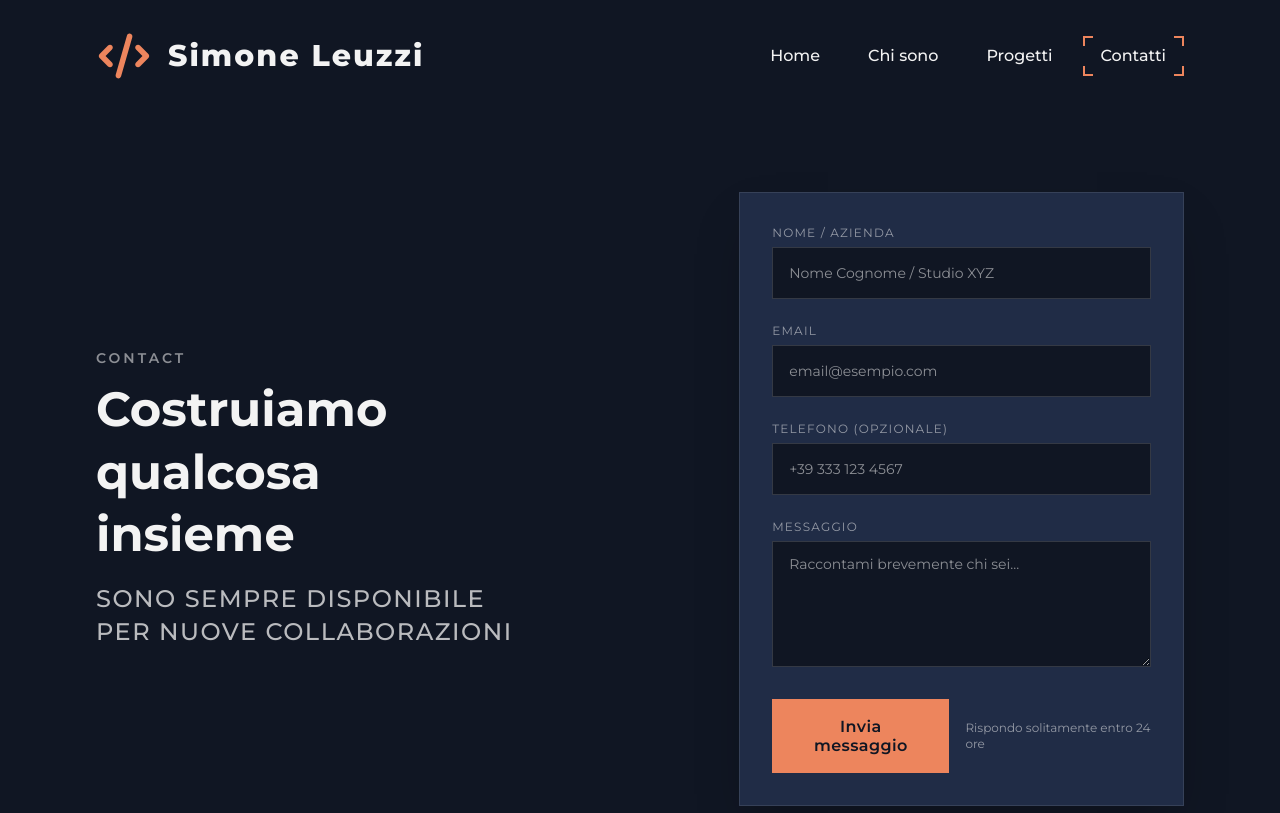
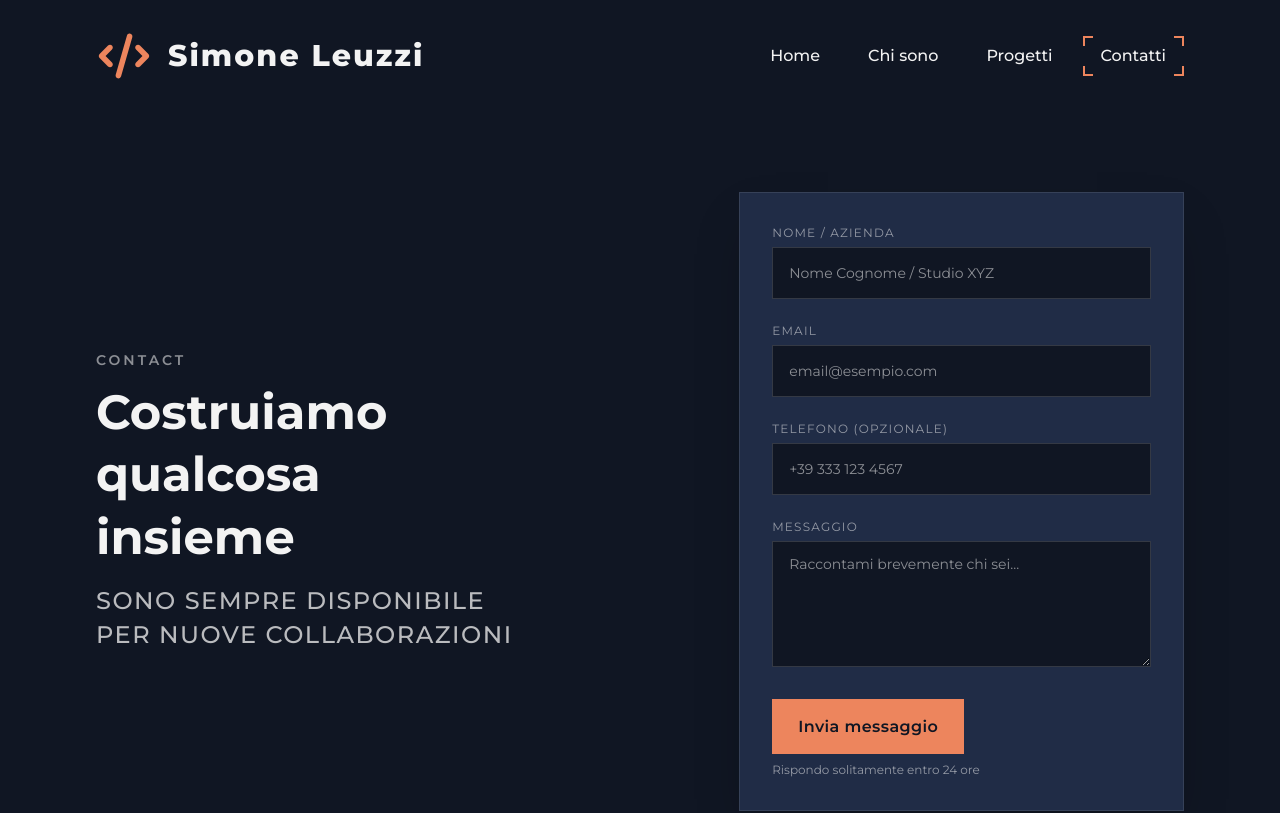
Before and after one commit to SimoL-003/my-portfolio, a React (Vite) app: page /contacts in a window 1280 px wide. Shown: the top 813 px of the page. Built offline with nearby package versions, Linux system fonts and the light colour scheme.

Commit message:
style(contacts): improve UI in form submit button

```diff
--- a/src/components/organisms/ContactForm.jsx
+++ b/src/components/organisms/ContactForm.jsx
@@ -66,7 +66,7 @@ export default function ContactForm({
       </div>
 
       {/* Submit */}
-      <div className="flex items-center gap-4 pt-2">
+      <div className="flex max-md:items-center flex-col gap-2 pt-2">
         <button
           type="submit"
           className="button button--primary inline-flex items-center justify-center cursor-pointer"
```
